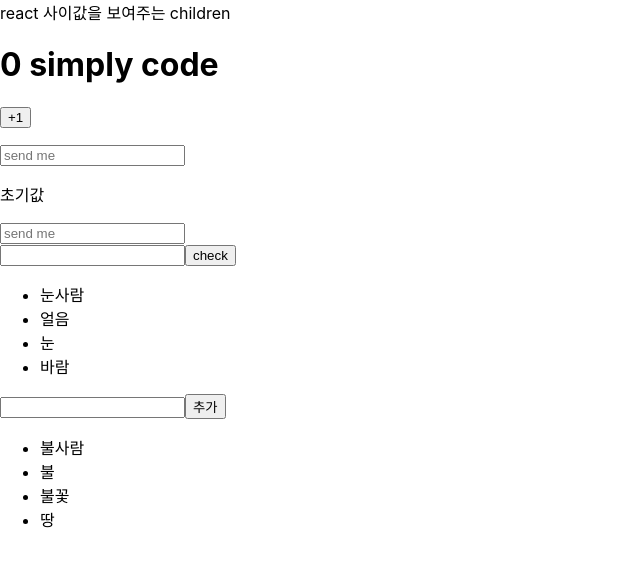
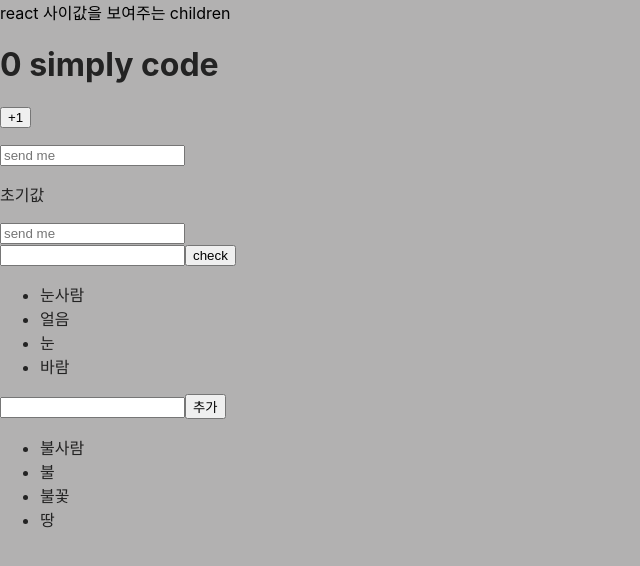
Before and after one commit to pianist5555/seono_react, a React (Create React App) app: page / in a window 1280 px wide. Shown: the top 566 px of the page, without its empty margins (0-640 px from the left). Built offline with nearby package versions, Linux system fonts and the light colour scheme.

Commit message:
0306
my eyes

```diff
--- a/src/index.css
+++ b/src/index.css
@@ -11,3 +11,12 @@ code {
   font-family: source-code-pro, Menlo, Monaco, Consolas, 'Courier New',
     monospace;
 }
+
+/*I will protect my eyes*/
+html {
+  background-color: rgba(24, 23, 23, 0.335);
+}
+
+html h1, p, li, ul,text {
+  color : rgba(5, 5, 5, 0.829);
+}
```
